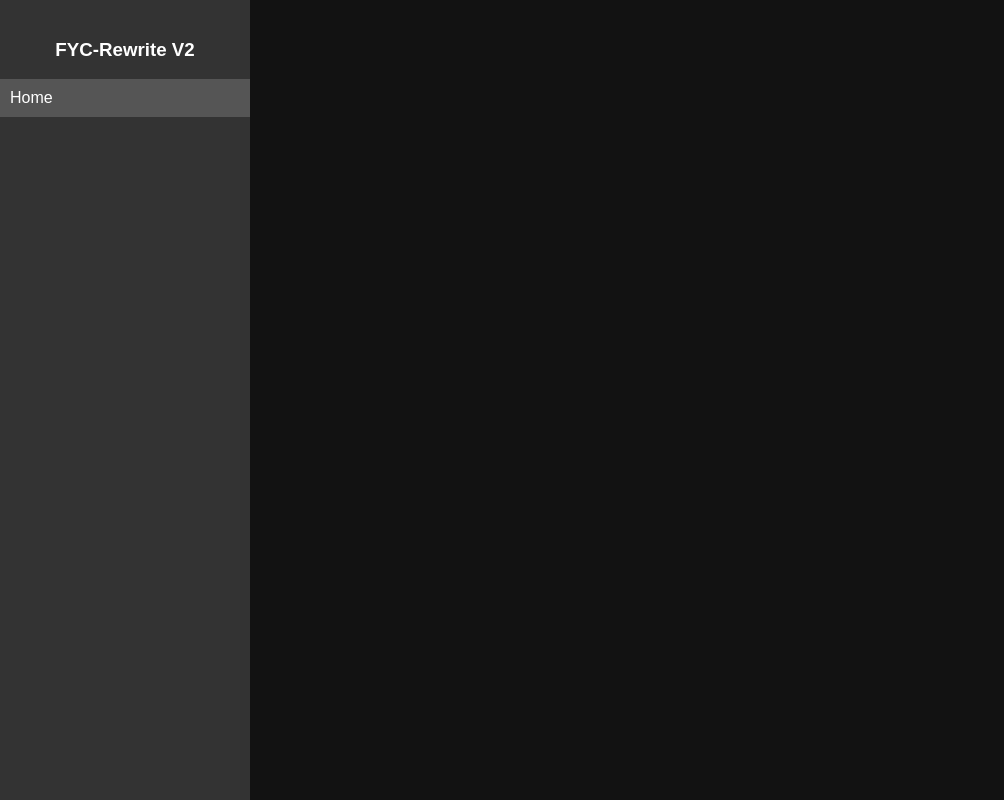
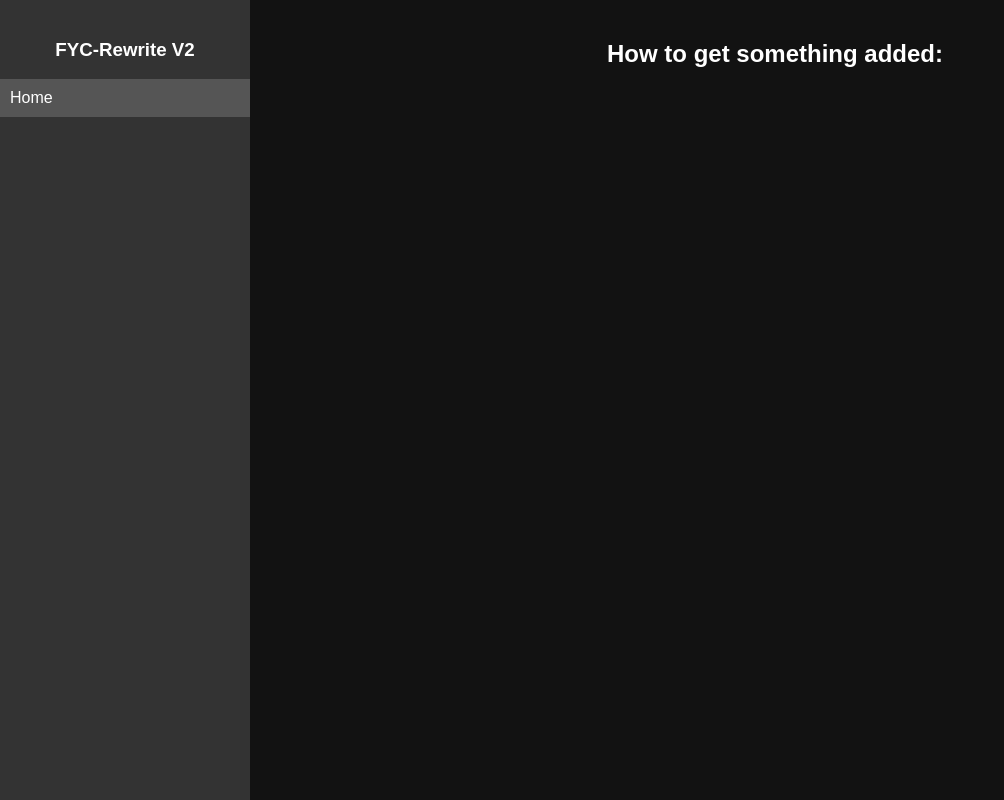
Before and after one commit to HttpAnimation/FYC-Rewrite-V2, a plain HTML site: page How to get something added.html in a window 1280 px wide. Shown: the whole page, without its empty margins (0-1004 px from the left). Drawn offline with Linux system fonts and the light colour scheme.

Commit message:
adds h2 How to get something added:

```diff
--- a/How to get something added.html
+++ b/How to get something added.html
@@ -12,6 +12,7 @@
         <a href="index.html" class="movie-button">Home</a>
     </div>
     <div id="content">
+        <center><h2>How to get something added:</h2></center>
     </div>
 </body>
 </html>
```
